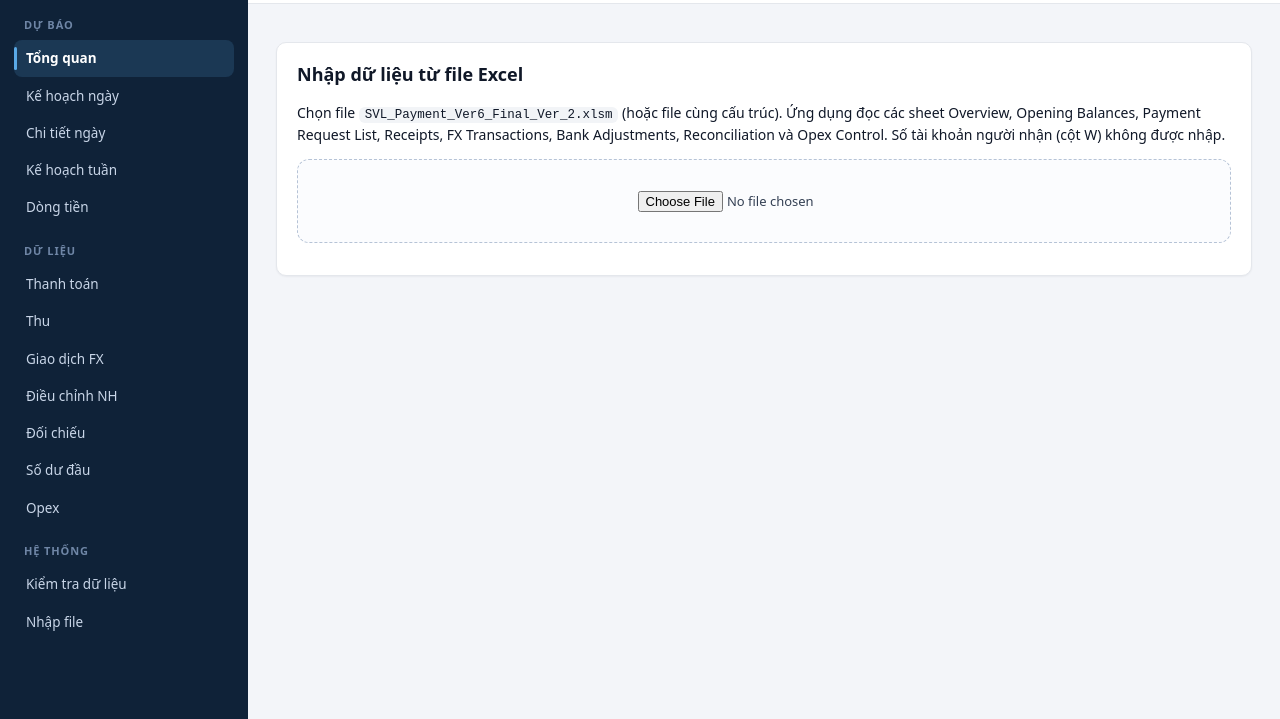
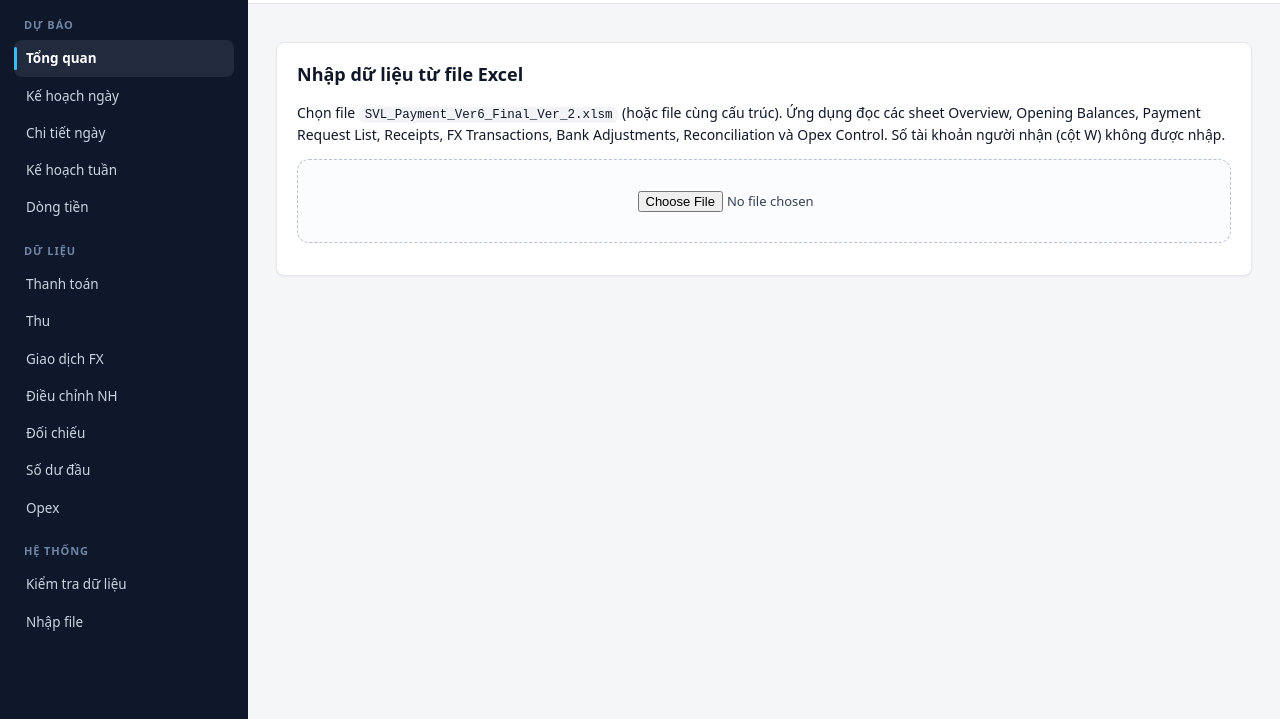
Before and after one commit to nguyenhoangninh/cashflow, a website with bundled scripts: page index.html in a window 1280 px wide. Shown: the part 81-800 px from the top of the page. Built offline with nearby package versions, Linux system fonts and the light colour scheme.

Commit message:
Use comma thousands and dot decimals; neutral palette
Co-Authored-By: Claude Haiku 5.5 <noreply@anthropic.com>
Claude-Session: https://claude.ai/code/session_01CkSzzrwQjQTLVcs5HrdE3c

```diff
--- a/css/styles.css
+++ b/css/styles.css
@@ -1,25 +1,25 @@
 /* SVL Cashflow — giao diện quản trị: thanh điều hướng bên trái, tiêu đề trang, thẻ chỉ số, bảng dày, form đồng bộ. */
 :root {
-  --navy: #0f2238;
+  --navy: #0f172a;
   --navy-line: rgba(255, 255, 255, 0.08);
-  --nav-muted: #8ea3c0;
-  --nav-text: #c9d6e8;
-  --brand: #1f4e8c;
-  --brand-hover: #183f73;
-  --brand-2: #2e6fb7;
-  --accent: #5aa9e6;
+  --nav-muted: #94a3b8;
+  --nav-text: #cbd5e1;
+  --brand: #1e293b;
+  --brand-hover: #0f172a;
+  --brand-2: #475569;
+  --accent: #38bdf8;
   --ink: #101828;
   --ink-2: #344054;
   --muted: #667085;
   --faint: #98a2b3;
-  --line: #e4e7ec;
-  --line-2: #d0d5dd;
-  --bg: #f3f5f9;
+  --line: #e5e7eb;
+  --line-2: #d1d5db;
+  --bg: #f5f6f8;
   --card: #ffffff;
-  --hover: #f7f9fc;
-  --head: #f8fafc;
-  --section: #f1f4f9;
-  --actual: #eef4fb;
+  --hover: #f9fafb;
+  --head: #f9fafb;
+  --section: #f3f4f6;
+  --actual: #f1f5f9;
   --ok: #067647;
   --ok-bg: #ecfdf3;
   --ok-line: #abefc6;
@@ -29,10 +29,10 @@
   --bad: #b42318;
   --bad-bg: #fef3f2;
   --bad-line: #fecdca;
-  --info: #1d4f91;
+  --info: #1e3a8a;
   --info-bg: #eff6ff;
   --info-line: #c7d7f5;
-  --radius: 10px;
+  --radius: 8px;
   --shadow: 0 1px 2px rgba(16, 24, 40, 0.05);
   --sidebar-w: 248px;
   font-family: system-ui, -apple-system, "Segoe UI", Roboto, "Helvetica Neue", Arial, sans-serif;
@@ -66,8 +66,8 @@ code { background: #f2f4f7; padding: 1px 6px; border-radius: 6px; font-size: 12.
 .brand-mark {
   width: 36px; height: 36px; border-radius: 10px; flex: none;
   display: grid; place-items: center;
-  background: linear-gradient(135deg, var(--brand-2), var(--accent));
-  color: #fff; font-weight: 700; font-size: 16px;
+  background: #1e293b; border: 1px solid #334155;
+  color: #e2e8f0; font-weight: 700; font-size: 16px;
 }
 .brand-name { color: #fff; font-weight: 650; font-size: 14px; line-height: 1.2; }
 .brand-sub { color: var(--nav-muted); font-size: 12px; margin-top: 2px; }
@@ -86,7 +86,7 @@ code { background: #f2f4f7; padding: 1px 6px; border-radius: 6px; font-size: 12.
   position: relative;
 }
 .nav-item:hover:not(:disabled) { background: rgba(255, 255, 255, 0.06); color: #fff; border: 0; }
-.nav-item.active { background: rgba(90, 169, 230, 0.16); color: #fff; font-weight: 600; }
+.nav-item.active { background: rgba(148, 163, 184, 0.14); color: #fff; font-weight: 600; }
 .nav-item.active::before {
   content: ""; position: absolute; left: 0; top: 7px; bottom: 7px; width: 3px; border-radius: 3px; background: var(--accent);
 }
@@ -146,10 +146,12 @@ code { background: #f2f4f7; padding: 1px 6px; border-radius: 6px; font-size: 12.
   background: var(--card); border: 1px solid var(--line); border-radius: var(--radius);
   padding: 14px 12px 14px 19px; box-shadow: var(--shadow);
 }
-.kpi::before { content: ""; position: absolute; left: 0; top: 0; bottom: 0; width: 3px; background: var(--brand-2); }
-.kpi.bad { background: linear-gradient(0deg, #fff 0%, #fff 100%); }
+.kpi::before { content: ""; position: absolute; left: 0; top: 0; bottom: 0; width: 3px; background: transparent; }
+.kpi.bad { }
 .kpi.bad::before { background: var(--bad); }
-.kpi.warn::before { background: #f79009; }
+.kpi.bad .kv { color: var(--bad); }
+.kpi.warn::before { background: #d97706; }
+.kpi.warn .kv { color: var(--warn); }
 .kl { color: var(--muted); font-size: 12px; font-weight: 500; }
 .kv { font-size: 18px; font-weight: 650; margin: 4px 0 2px; letter-spacing: -0.01em; font-variant-numeric: tabular-nums; white-space: nowrap; }
 .ks { color: var(--faint); font-size: 12px; line-height: 1.45; }
@@ -175,7 +177,7 @@ input[type="search"] { min-width: 260px; }
 select { max-width: 280px; }
 input[type="number"] { font-variant-numeric: tabular-nums; }
 input[type="text"]:hover, input[type="number"]:hover, input[type="date"]:hover, select:hover { border-color: #b4bcc9; }
-input:focus, select:focus, button:focus-visible { outline: none; border-color: var(--brand-2); box-shadow: 0 0 0 3px rgba(46, 111, 183, 0.18); }
+input:focus, select:focus, button:focus-visible { outline: none; border-color: #64748b; box-shadow: 0 0 0 3px rgba(100, 116, 139, 0.18); }
 input.w-num { width: 128px; text-align: right; height: 30px; }
 input.w-note { width: 180px; height: 30px; }
 input[type="file"] { font-size: 13px; color: var(--ink-2); }
@@ -190,7 +192,7 @@ button:hover:not(:disabled) { background: #f9fafb; border-color: #b4bcc9; }
 button:disabled { opacity: 0.45; cursor: default; }
 button.primary { background: var(--brand); border-color: var(--brand); color: #fff; }
 button.primary:hover:not(:disabled) { background: var(--brand-hover); border-color: var(--brand-hover); }
-button.primary:focus-visible { box-shadow: 0 0 0 3px rgba(31, 78, 140, 0.25); }
+button.primary:focus-visible { box-shadow: 0 0 0 3px rgba(71, 85, 105, 0.25); }
 
 details { margin: 16px 0; }
 details.card { margin: 16px 0; }
--- a/js/format.js
+++ b/js/format.js
@@ -1,18 +1,18 @@
-// Formatting helpers for the UI (Vietnamese locale). Pure functions, no DOM.
+// Formatting helpers for the UI. Numbers use ',' for thousands and '.' for decimals. Pure functions, no DOM.
 
-const nf0 = new Intl.NumberFormat('vi-VN', { maximumFractionDigits: 0 });
-const nf2 = new Intl.NumberFormat('vi-VN', { minimumFractionDigits: 2, maximumFractionDigits: 2 });
+const nf0 = new Intl.NumberFormat('en-US', { maximumFractionDigits: 0 });
+const nf2 = new Intl.NumberFormat('en-US', { minimumFractionDigits: 2, maximumFractionDigits: 2 });
 
 export const isNum = (v) => typeof v === 'number' && Number.isFinite(v);
 
-// VND and other whole amounts: 1.234.567 (never prints "-0")
+// VND and other whole amounts: 1,234,567 (never prints "-0")
 export function fmtInt(v) {
   if (!isNum(v)) return '';
   const r = Math.round(v);
   return nf0.format(r === 0 ? 0 : r);
 }
 
-// USD amounts and USD'000K values: 1.234,56
+// USD amounts and USD'000K values: 1,234.56
 export function fmt2(v) {
   if (!isNum(v)) return '';
   return nf2.format(Math.abs(v) < 0.005 ? 0 : v);
@@ -38,10 +38,10 @@ export function esc(v) {
 
 export const negClass = (v) => (isNum(v) && v < -0.005 ? ' neg' : '');
 
-// Input helpers: numbers from <input type="number">; empty string -> null
+// Input helpers: numbers from <input type="number">; thousands separators are ignored; empty string -> null
 export function toNum(raw) {
   if (raw == null || String(raw).trim() === '') return null;
-  const n = Number(String(raw).replace(/\s/g, '').replace(',', '.'));
+  const n = Number(String(raw).replace(/[\s,]/g, ''));
   return Number.isFinite(n) ? n : null;
 }
 
--- a/js/views.js
+++ b/js/views.js
@@ -582,7 +582,7 @@ function quality(s) {
   <div class="card"><h3>Khác biệt có chủ ý so với file gốc</h3>
     <ul class="plain">
       <li><b>Liên kết số dư đầu kỳ V8:AC8.</b> File gốc lấy số dư đầu của tuần 11.1–12.4 từ cuối tuần cách 4 cột trước (V8 = R58…). App chuỗi đúng: mỗi tuần lấy cuối tuần trước. Nếu chọn “Như file gốc”, số dư cuối 11.1 cao hơn chuỗi đúng ${fmt2(L.endingDiffK[0])}; lệch lớn nhất ${fmt2(L.maxAbsK)} USD'000K.</li>
-      <li><b>Cột AK (USD’K) của dòng 1453 (tuần 10.1)</b> nhập tay 24,52 thay công thức; app dùng số tính từ tiền và tỷ giá.</li>
+      <li><b>Cột AK (USD’K) của dòng 1453 (tuần 10.1)</b> nhập tay 24.52 thay công thức; app dùng số tính từ tiền và tỷ giá.</li>
       <li><b>Dòng 2158 (tuần 10.3)</b> dùng sai tham chiếu (cột D thay cột E), làm chi bị thiếu ${fmt2(-(row2158?.diffK ?? 0))} USD'000K.</li>
       <li><b>Weekly Plan.</b> Số dư cuối tuần của app cộng điều chỉnh ngân hàng (VND ${fmtInt(bank.vnd)}, USD ${fmt2(bank.usd)}); bảng Weekly trong file gốc không cộng.</li>
       <li><b>Thống kê Overview (C26:C28).</b> File gốc chỉ tính 48 dòng đầu (đến ${fmtDate(Q.overviewRange.excelRangeTo)}). App tính cả kỳ: ${fmtInt(Q.overviewRange.shortAll)} ngày dưới ngưỡng, thấp nhất VND ${fmtInt(Q.overviewRange.lowestAllVnd)}.</li>
```
Also changed, not shown: tests/views.test.mjs (+5 -4 lines).
